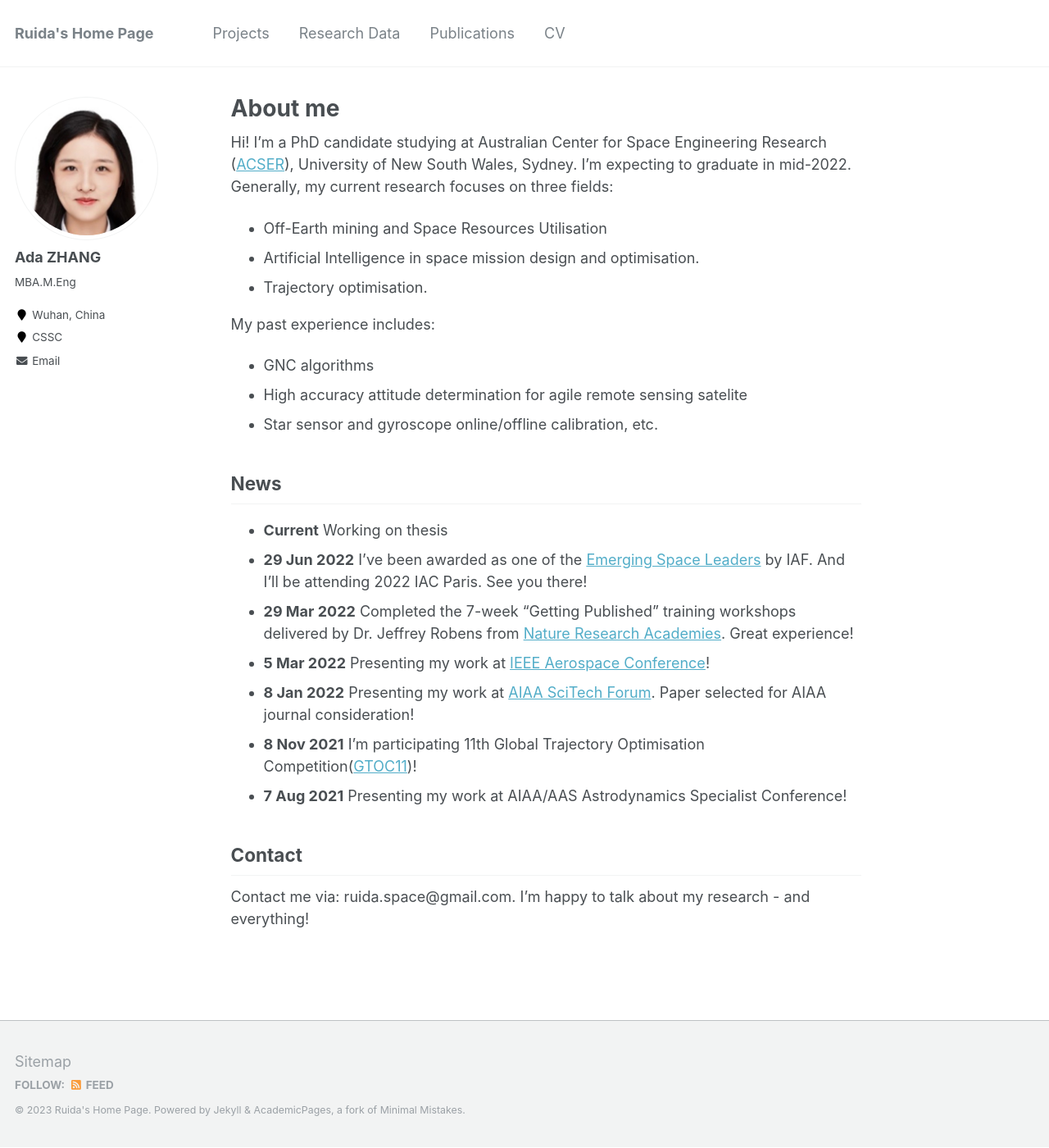
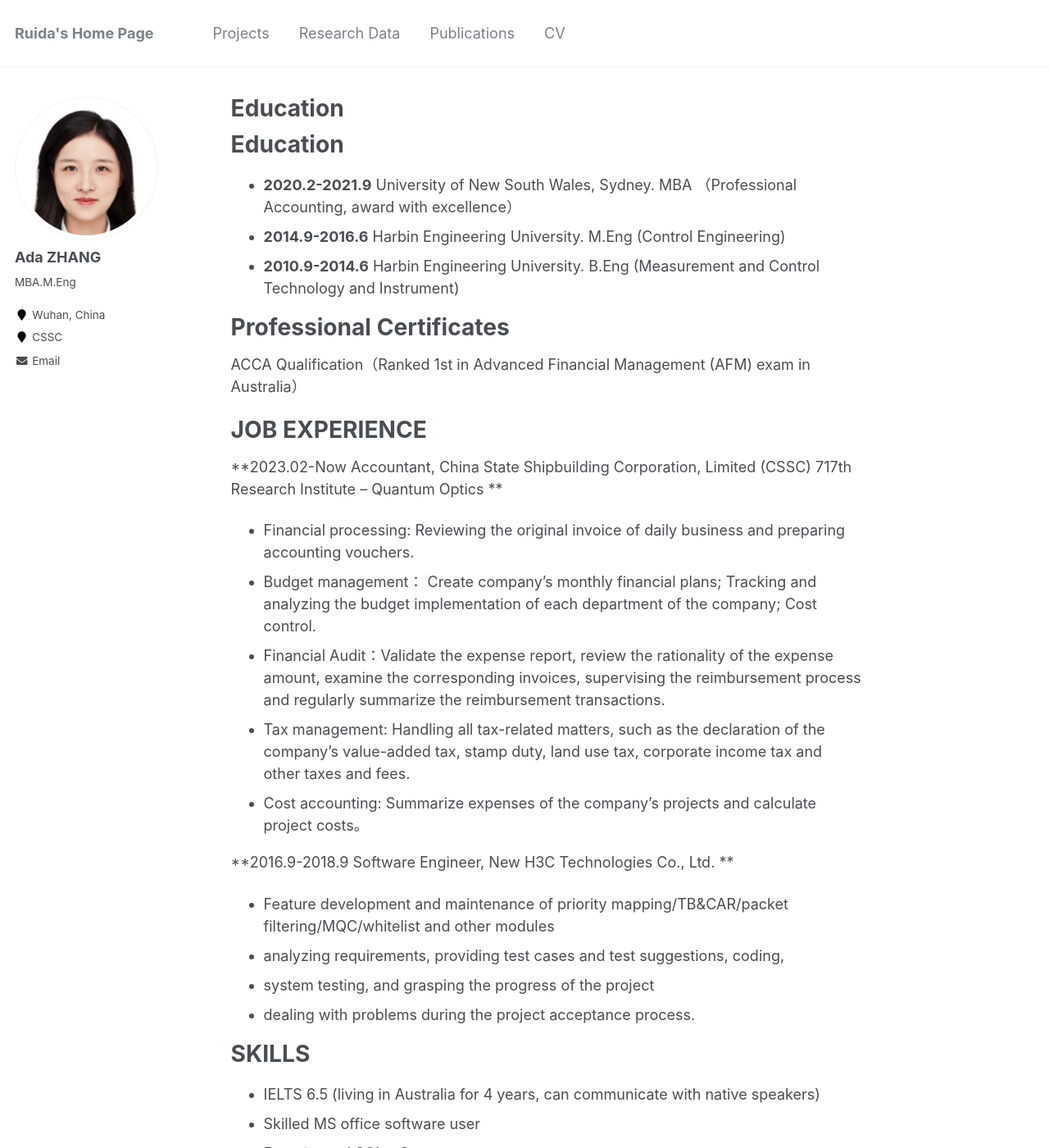
Before and after one commit to ada-sizhang/ada-sizhang.github.io, a Jekyll site: the page built from _pages/about.md, in a window 1280 px wide and 1400 px high. Shown: the whole window at 82% size. Built offline with Jekyll 4.4.1, drawn with Linux system fonts in a browser that asks for light colours; our own code applies the rules of GitHub Pages for plain Markdown files; some of the changed text lies outside the part shown.

Commit message:
Update about.md

```diff
--- a/_pages/about.md
+++ b/_pages/about.md
@@ -1,30 +1,43 @@
 ---
 permalink: /
-title: "About me"
+title:
 excerpt: "About me"
 author_profile: true
 redirect_from:
   - /about/
   - /about.html
 ---
-Hi! I'm a PhD candidate studying at Australian Center for Space Engineering Research ([ACSER](https://www.acser.unsw.edu.au/)), University of New South Wales, Sydney. I'm expecting to graduate in mid-2022. Generally, my current research focuses on three fields:
-* Off-Earth mining and Space Resources Utilisation
-* Artificial Intelligence in space mission design and optimisation.
-* Trajectory optimisation.
 
-My past experience includes:
-* GNC algorithms
-* High accuracy attitude determination for agile remote sensing satelite
-* Star sensor and gyroscope online/offline calibration, etc.
+# Education
+* **2020.2-2021.9** University of New South Wales, Sydney. MBA （Professional Accounting, award with excellence）
+* **2014.9-2016.6** Harbin Engineering University. M.Eng (Control Engineering)
+* **2010.9-2014.6** Harbin Engineering University. B.Eng (Measurement and Control Technology and Instrument)
 
-## News
-* **Current** Working on thesis
-* **29 Jun 2022** I've been awarded as one of the [Emerging Space Leaders](https://www.iafastro.org/news/the-iaf-is-proud-to-introduce-the-2022-iaf-emerging-space-leaders.html) by IAF. And I'll be attending 2022 IAC Paris. See you there!
-* **29 Mar 2022** Completed the 7-week "Getting Published" training workshops delivered by Dr. Jeffrey Robens from [Nature Research Academies](https://partnerships.nature.com/product/nature-research-academies/). Great experience!
-* **5 Mar 2022** Presenting my work at [IEEE Aerospace Conference](https://www.aeroconf.org/)!
-* **8 Jan 2022** Presenting my work at [AIAA SciTech Forum](https://www.aiaa.org/SciTech). Paper selected for AIAA journal consideration!
-* **8 Nov 2021** I'm participating 11th Global Trajectory Optimisation Competition([GTOC11](https://gtoc11.nudt.edu.cn/GTOC?page=home))!
-* **7 Aug 2021** Presenting my work at AIAA/AAS Astrodynamics Specialist Conference!
+# Professional Certificates
+ACCA Qualification（Ranked 1st in Advanced Financial Management (AFM) exam in Australia）
 
-## Contact
-Contact me via: ruida.space@gmail.com. I'm happy to talk about my research - and everything!
+# JOB EXPERIENCE
+**2023.02-Now Accountant, China State Shipbuilding Corporation, Limited (CSSC) 717th Research Institute – Quantum Optics **
+* Financial processing: Reviewing the original invoice of daily business and preparing accounting vouchers.
+* Budget management： Create company’s monthly financial plans; Tracking and analyzing the budget implementation of each department of the company; Cost control.
+* Financial Audit：Validate the expense report, review the rationality of the expense amount, examine the corresponding invoices, supervising the reimbursement process and regularly summarize the reimbursement transactions.
+* Tax management: Handling all tax-related matters, such as the declaration of the company's value-added tax, stamp duty, land use tax, corporate income tax and other taxes and fees.
+* Cost accounting: Summarize expenses of the company’s projects and calculate project costs。
+
+**2016.9-2018.9 Software Engineer, New H3C Technologies Co., Ltd. **
+* Feature development and maintenance of priority mapping/TB&CAR/packet filtering/MQC/whitelist and other modules
+* analyzing requirements, providing test cases and test suggestions, coding,
+* system testing, and grasping the progress of the project
+* dealing with problems during the project acceptance process.
+
+# SKILLS
+* IELTS 6.5 (living in Australia for 4 years, can communicate with native speakers)
+* Skilled MS office software user
+* Experienced SQL，C programmer
+
+# AWARDS
+* **2022.10** Master of Accounting award with excellence
+* **2014.9-2015.9** Harbin Engineering University Postgraduate First-Class Scholarship (twice)
+* **2011.5-2013.10** Harbin Engineering University Undergraduate Scholarship (5 times)
+* Publication: Si, ZHANG, Lei Wu, Bing, Xue, Self-calibration Method for FOG Scale Factor, Piezoelectrics & Acoustooptics (First Author)
+* Two Patents (ID: CN201510046553; CN201510112353)
```
